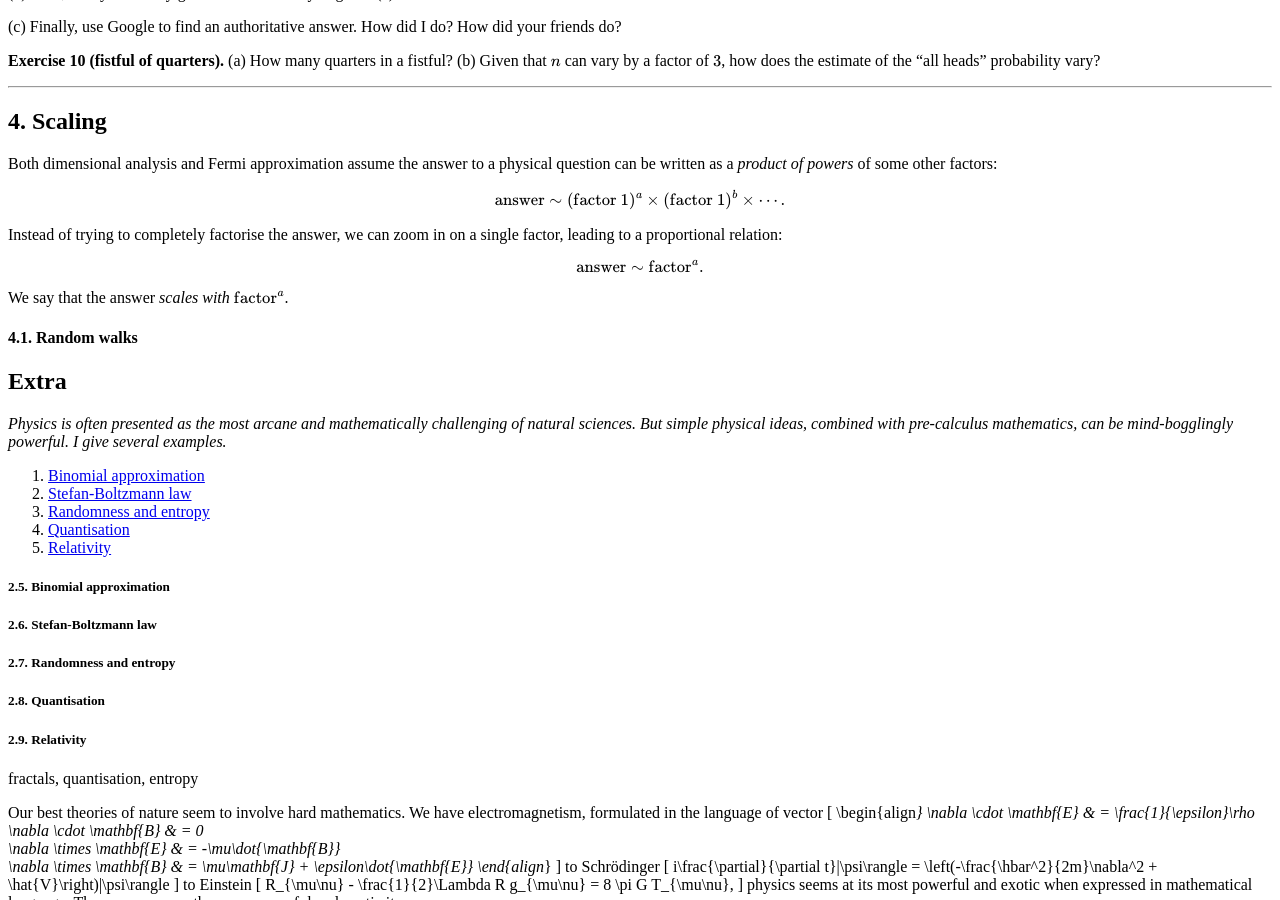
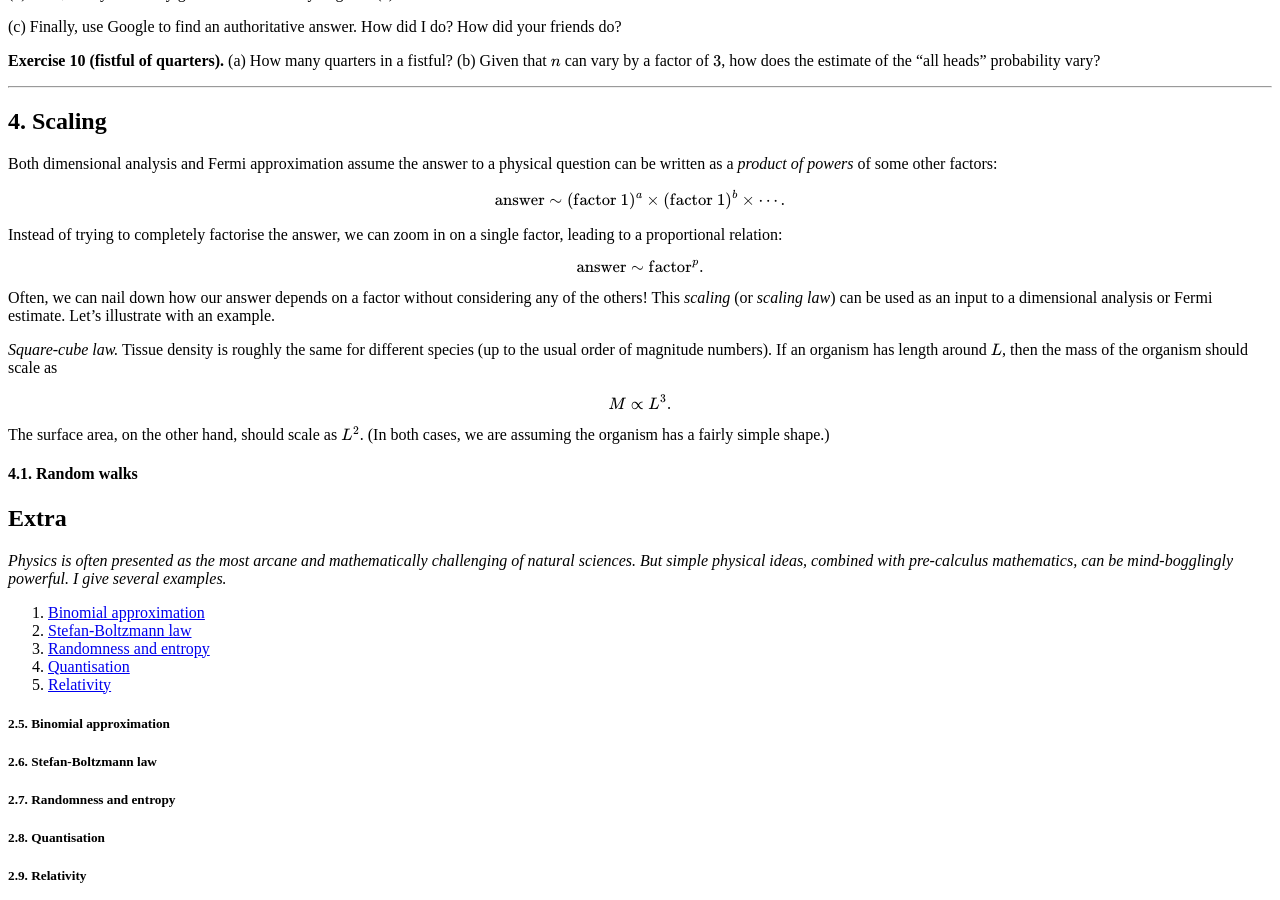
Before and after one commit to hapax/hapax.github.io, a Jekyll site: the page built from assets/simple-physics.md, in a window 1280 px wide and 900 px high, scrolled down 8160 px. Built offline with Jekyll 4.4.1, drawn with Linux system fonts in a browser that asks for light colours; our own code applies the rules of GitHub Pages for plain Markdown files; formulas are drawn with MathJax 3; a script that is not in the unit is left out; some of the changed text lies outside the part shown.

Commit message:
Update simple-physics.md

```diff
--- a/assets/simple-physics.md
+++ b/assets/simple-physics.md
@@ -894,10 +894,26 @@ Instead of trying to completely factorise the answer, we can zoom in
 on a single factor, leading to a proportional relation:
 
 $$
-\text{answer} \sim \text{factor}^a.
+\text{answer} \sim \text{factor}^p.
 $$
 
-We say that the answer *scales with* $\text{factor}^a$.
+Often, we can nail down how our answer depends on a factor without
+considering any of the others!
+This *scaling* (or *scaling law*) can be used as an input to a
+dimensional analysis or Fermi estimate.
+Let's illustrate with an example.
+
+*Square-cube law.* Tissue density is roughly the same for different
+ species (up to the usual order of magnitude numbers).
+If an organism has length around $L$, then the mass of the organism
+should scale as
+
+$$
+M \propto L^3.
+$$
+
+The surface area, on the other hand, should scale as $L^2$.
+(In both cases, we are assuming the organism has a fairly simple shape.)
 
 #### 4.1. Random walks <a id="sec-4-1" name="sec-4-1"></a>
 
@@ -1270,3 +1286,5 @@ I also recommend Sanjoy Mahajan's book
 , and
 we can actually use dimensional analysis to account for some factors of $\pi$
 (see *Extra dimensions*).
+
+We say that the answer *scales as* $\text{factor}^p$, or *with power* $p$.
```
